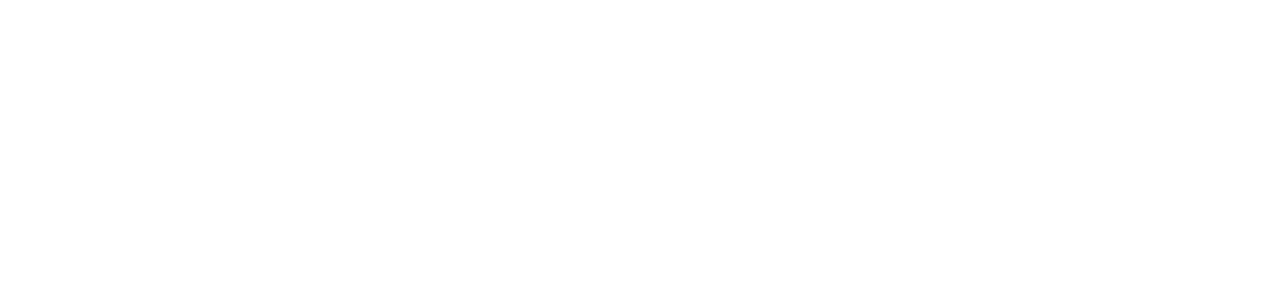
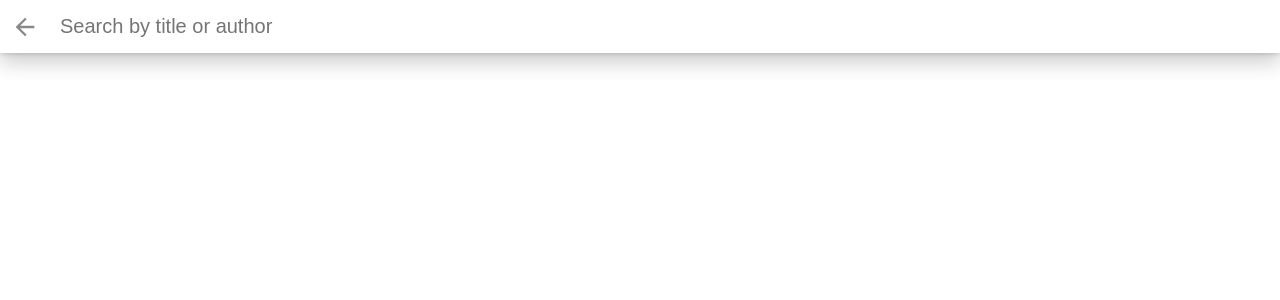
Before and after one commit to abi90/MyReads, a React (Create React App) app: page /search in a window 1280 px wide. Shown: the top 300 px of the page. Built offline with nearby package versions, Linux system fonts and the light colour scheme.

Commit message:
feat: Add links to navigation buttons

```diff
--- a/src/AddBook.js
+++ b/src/AddBook.js
@@ -6,7 +6,9 @@
     return(
       <div className="search-books">
         <div className="search-books-bar">
-          <a className="close-search" onClick={() => this.setState({ showSearchPage: false })}>Close</a>
+            <Link to='/' className="close-search">
+              Add a book
+            </Link>
           <div className="search-books-input-wrapper">
             {/*
               NOTES: The search from BooksAPI is limited to a particular set of search terms.
--- a/src/App.js
+++ b/src/App.js
@@ -22,7 +22,7 @@
         <Route exact path='/' render={() => (
             <DisplayShelves/>
         )}/>
-      <Route exact path='/add' render={() => (
+      <Route exact path='/search' render={() => (
             <AddBook/>
         )}/>
       </div>
--- a/src/DisplayShelves.js
+++ b/src/DisplayShelves.js
@@ -160,7 +160,9 @@
           </div>
         </div>
         <div className="open-search">
-          <a onClick={() => this.setState({ showSearchPage: true })}>Add a book</a>
+          <Link to='/search'>
+            Add a book
+          </Link>
         </div>
       </div>
     )
```
